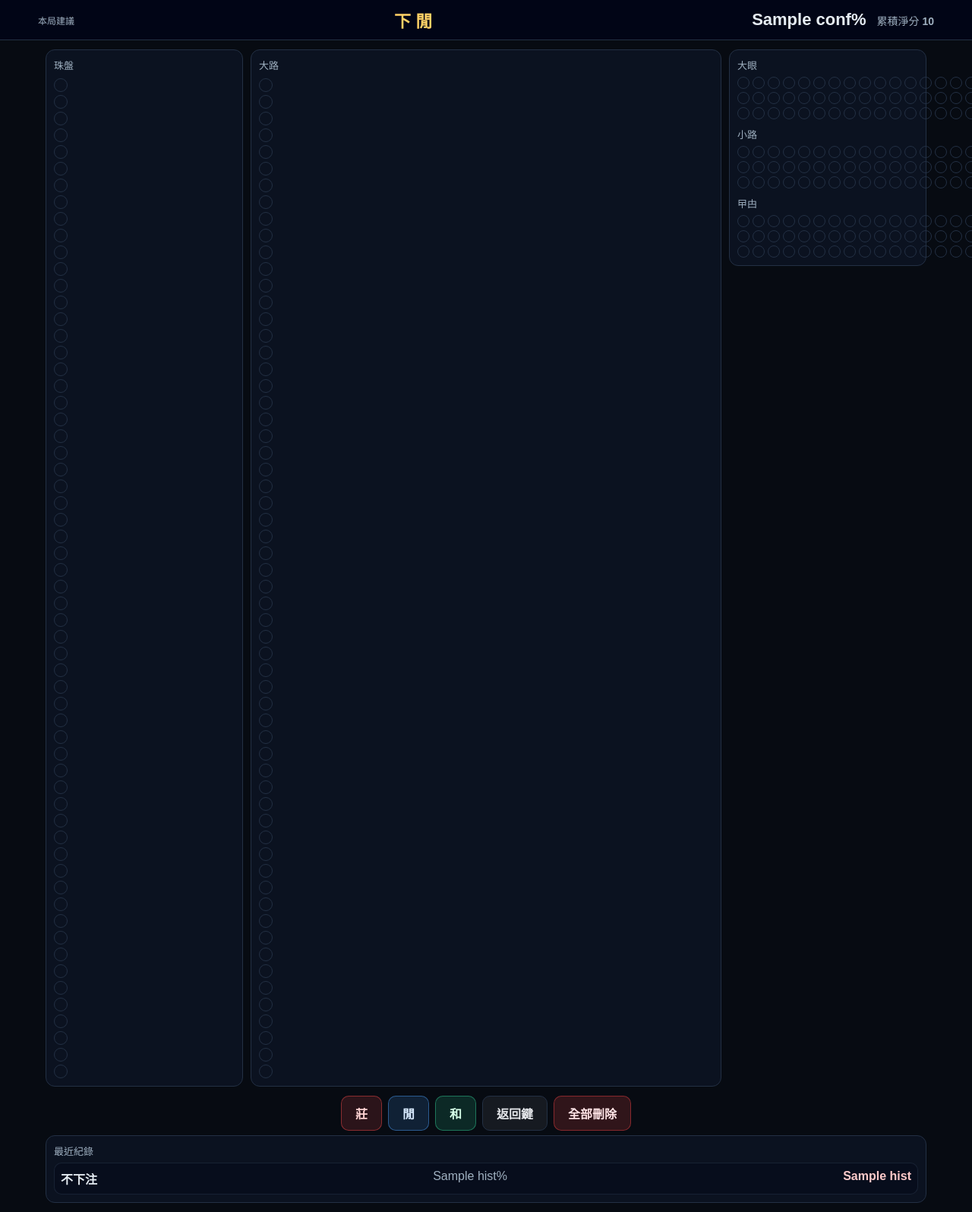
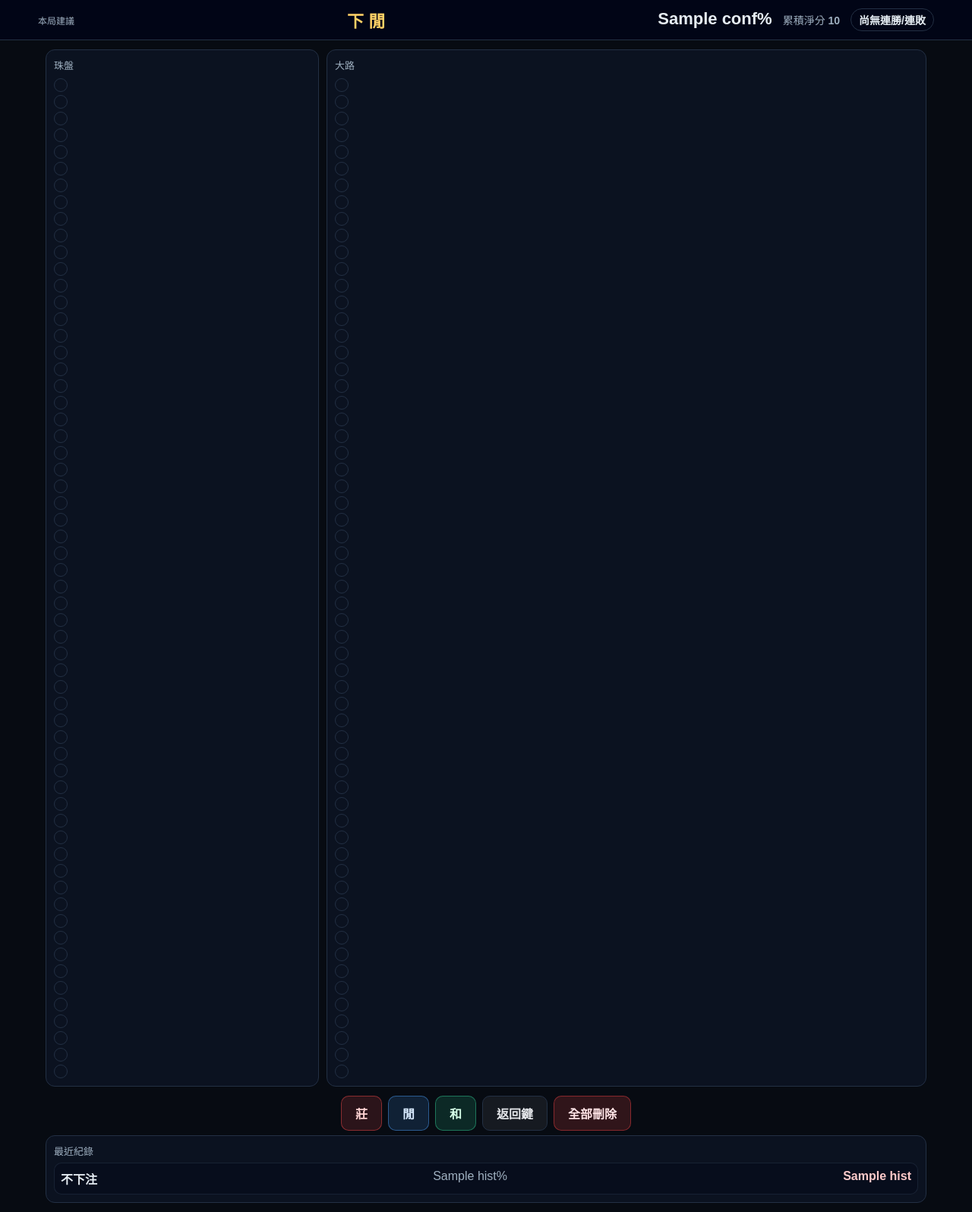
Before and after one commit to en105013/baccarat-system, a Flask app: template templates/index.html in a window 1280 px wide; the page is wider, and only the part inside the window is pictured. Shown: that part at 76% size. Run offline with Flask 3, Linux system fonts and the light colour scheme; the template is opened without the code that fills it: most values are stand-ins (such as "Sample title", 1, 10 or a date in 2020).

Commit message:
Add files via upload

```diff
--- a/templates/index.html
+++ b/templates/index.html
@@ -4,7 +4,7 @@
 <head>
   <meta charset="utf-8">
   <meta name="viewport" content="width=device-width, initial-scale=1">
-  <title>百家 Final v3（路單牆）</title>
+  <title>百家（珠盤 + 大路）</title>
   <link rel="stylesheet" href="{{ url_for('static', filename='style.css') }}">
 </head>
 <body>
@@ -19,21 +19,25 @@
         {% endif %}
       </div>
       <div class="meta">
-
-{% if streak_type %}
-  <div class="streak {{ 'win' if streak_type=='win' else 'loss' }}">
-    {{ streak_count }}{{ '連勝' if streak_type=='win' else '連敗' }}
-  </div>
-{% endif %}
-
-        <div class="conf">{{ conf }}%</div>
+        <div class="conf">{% if conf %}{{ conf }}%{% else %}--{% endif %}</div>
         <div class="score">累積淨分 <b>{{ total }}</b></div>
+        <div class="streak">
+          {% if streak_len and streak_type %}
+            {% if streak_type=="W" %}
+              <span class="badge win">{{ streak_len }}連勝</span>
+            {% else %}
+              <span class="badge lose">{{ streak_len }}連敗</span>
+            {% endif %}
+          {% else %}
+            <span class="badge neutral">尚無連勝/連敗</span>
+          {% endif %}
+        </div>
       </div>
     </div>
   </div>
 
   <div class="wrap">
-    <div class="wall">
+    <div class="wall wall-2">
       <div class="panel bead">
         <div class="ptitle">珠盤</div>
         <div class="grid beadgrid" style="grid-template-columns: repeat({{roads.bead_cols}}, 18px);">
@@ -57,44 +61,6 @@
               </div>
             {% endfor %}
           {% endfor %}
-        </div>
-      </div>
-
-      <div class="panel derived">
-        <div class="stack">
-          <div class="sub">
-            <div class="ptitle smalltitle">大眼</div>
-            <div class="grid subgrid">
-              {% for r in range(6) %}
-                {% for c in range(roads.small_cols) %}
-                  {% set v = roads.bigeye.get((c,r)) %}
-                  <div class="dot {% if v %}{{ 'r' if v=='R' else 'u' }}{% endif %}"></div>
-                {% endfor %}
-              {% endfor %}
-            </div>
-          </div>
-          <div class="sub">
-            <div class="ptitle smalltitle">小路</div>
-            <div class="grid subgrid">
-              {% for r in range(6) %}
-                {% for c in range(roads.small_cols) %}
-                  {% set v = roads.small.get((c,r)) %}
-                  <div class="dot {% if v %}{{ 'r' if v=='R' else 'u' }}{% endif %}"></div>
-                {% endfor %}
-              {% endfor %}
-            </div>
-          </div>
-          <div class="sub">
-            <div class="ptitle smalltitle">曱甴</div>
-            <div class="grid subgrid">
-              {% for r in range(6) %}
-                {% for c in range(roads.small_cols) %}
-                  {% set v = roads.cockroach.get((c,r)) %}
-                  <div class="dot {% if v %}{{ 'r' if v=='R' else 'u' }}{% endif %}"></div>
-                {% endfor %}
-              {% endfor %}
-            </div>
-          </div>
         </div>
       </div>
     </div>
```
